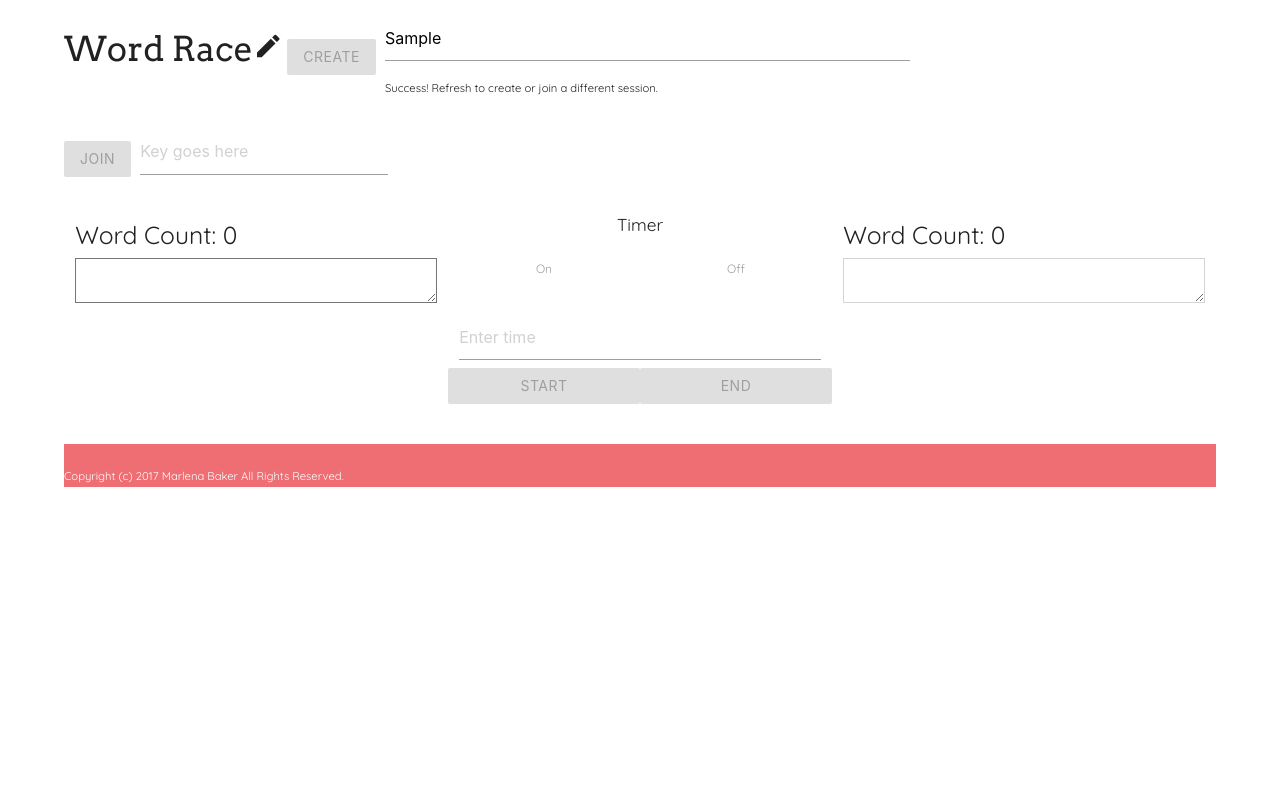
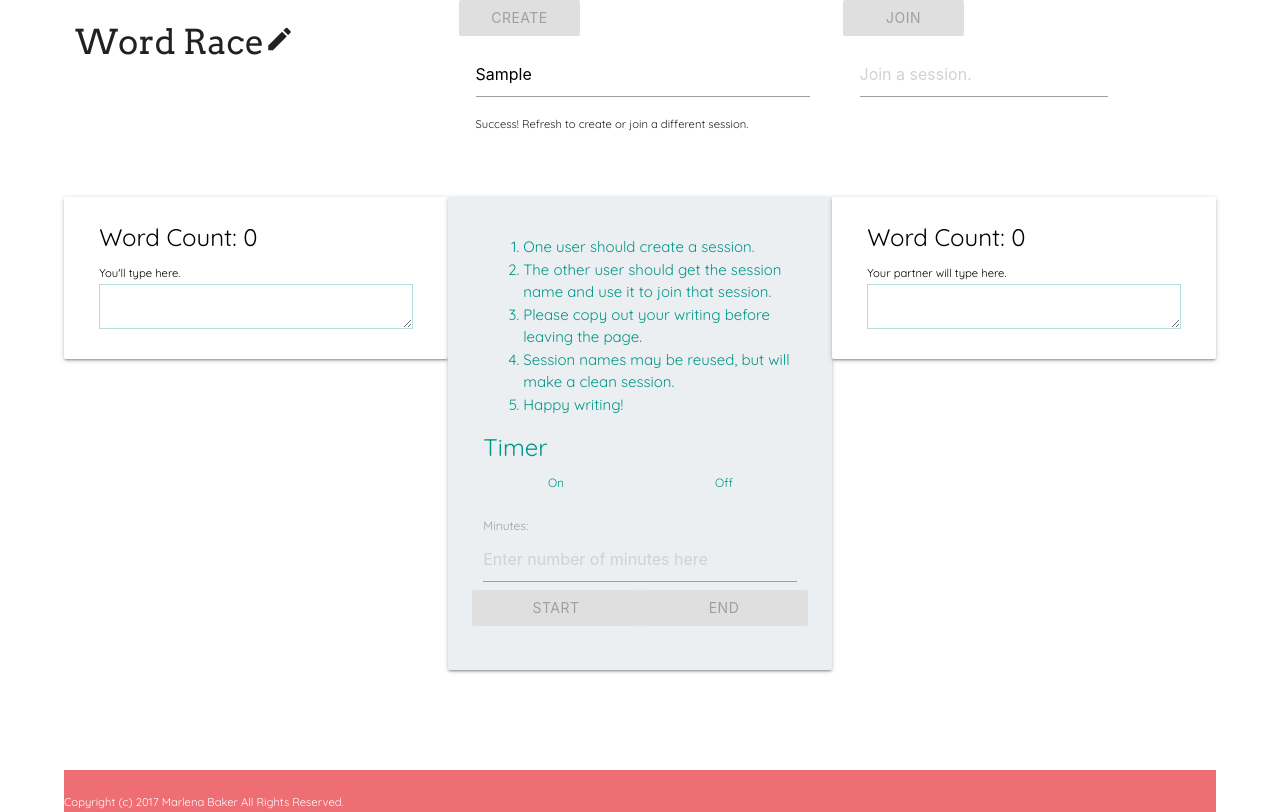
Before and after one commit to baker-marlena/Word-Battle, a plain HTML site: page index.html in a window 1280 px wide. Both pictures are taken after typing "Sample" into the empty fields and a click on the button "CREATE". Drawn offline with nearby package versions, Linux system fonts and the light colour scheme; no server answers.

Commit message:
timer valid input check working, restlyed, timer on/off halfway

```diff
--- a/index.html
+++ b/index.html
@@ -2,6 +2,7 @@
 <html>
   <head>
     <meta charset="utf-8">
+    <meta name="viewport" content="width=device-width, initial-scale=1.0">
     <link rel="stylesheet" href="https://cdnjs.cloudflare.com/ajax/libs/materialize/0.98.2/css/materialize.min.css">
     <link href="https://fonts.googleapis.com/css?family=Arvo" rel="stylesheet">
     <link href="https://fonts.googleapis.com/css?family=Quicksand" rel="stylesheet">
@@ -9,99 +10,91 @@
     <link rel="stylesheet" href="styles/main.css">
     <title>Word Race</title>
   </head>
-  <body class="container">
-    <!-- Header bar with Session Gen and timer -->
-    <div class"row header-div">
-      <div class="header-div col s12 m4 l4">
-        <h4>Word Race<i class="material-icons small">mode_edit</i></h4>
-      </div>
-      <div class="header-div col s12 m4 l4">
-        <button ID="sessionKeyGenBut" class="col s3 waves-effect waves-light btn">Create</button>
-        <div class="input-field inline col 9">
-          <input type="text" ID="sessionKeyGen" value="" placeholder="Name your game">
-          <small id="sessionGenSuccessMessage">
-
-          </small>
+  <body class = "container">
+    <header class = "row">
+      <h4 class = "col s12 m4 l4">Word Race<i class="material-icons small">mode_edit</i></h4>
+      <div class="row col s12 m4 l4">
+        <button ID="sessionKeyGenBut" class="col s4 waves-effect waves-light btn">Create</button>
+        <div class="input-field inline col 8">
+          <input type="text" ID="sessionKeyGen" value="" placeholder="Create a new session." />
+          <small id="sessionGenSuccessMessage"></small>
         </div>
       </div>
-      <div class="header-div col s12 m4 l4">
-        <button ID="sessionKeyAcceptBut" class="col s3 waves-effect waves-light btn">Join</button>
-        <div class="input-field inline col 9">
-          <input type="text" ID="sessionKeyAccept" value="" placeholder="Key goes here">
-          <small id="sessionJoinSuccessMessage">
-
-          </small>
+      <div class="row col s12 m4 l4">
+        <button ID="sessionKeyAcceptBut" class="col s4 waves-effect waves-light btn">Join</button>
+        <div class="input-field inline col 8">
+          <input type="text" ID="sessionKeyAccept" value="" placeholder="Join a session.">
+          <small id="sessionJoinSuccessMessage"></small>
         </div>
       </div>
+    </header>
+    <main class = "row">
+      <div class="col s12 m4 l4 card light-grey darken-1">
+        <div class="card-content black-text">
+          <span id="user_1_words" class="card-title">Word Count: 0</span>
+          <small id="user_1_text_prompt"></small>
+          <!-- <div class="writing-space">
+            <p id="user_1_text" contenteditable="true"></p>
+          </div> -->
+          <textarea id="user_1_text" class="userInputBox" rows="1000" cols="10"></textarea>
         </div>
-    <!-- <nav>
-      <header class="nav-wrapper row">
-        <h1 href="#" class="brand-logo col s12 m3 l3">Word Race</h1>
-        <ul id="nav-mobile" class="right col m9 l9" class"row">
-          <li class"col s12 m6 l6">
-            <button ID="sessionKeyGen" class="col s3 waves-effect waves-light btn">Create</button>
-            <div class="input-field inline col 9">
-              <input type="text" ID="sessionKeyGen" value="" placeholder="Name your game">
       </div>
-          </li>
-          <li class"col s12 m6 l6">
-            <button ID="sessionKeyAccept" class="col s3 waves-effect waves-light btn">Join</button>
-            <div class="input-field inline col 9">
-              <input type="text" ID="sessionKeyAccept" value="" placeholder="Key goes here">
-            </div>
-          </li>
-      </ul>
-      </header>
-    </nav> -->
-    <main class="row">
-      <section class="col s12 m4 l4">
-        <!-- User's writing -->
-        <div class "">
-          <h5 id="user_1_words">Word Count: 0</h5>
-        </div>
-        <textarea id="user_1_text" rows="100" cols="10"></textarea>
-      </section>
-      <section class="col s12 m4 l4">
-        <h6 class="center-align">Timer</h6>
-        <form class = "center-align row" action="#">
+      <section class="card blue-grey lighten-5 col s12 m4 l4">
+        <div class="card-content teal-text darken3">
+          <ol>
+            <li>One user should create a session.</li>
+            <li>The other user should get the session name and use it to join that session.</li>
+            <li>Please copy out your writing before leaving the page.</li>
+            <li>Session names may be reused, but will make a clean session.</li>
+            <li>Happy writing!</li>
+          </ol>
+          <span class="card-title">Timer</span>
+          <form id="timerStatusSet" class = "center-align row" action="#">
             <p class = "col s6">
-            <input checked name="group1" type="radio" id="timerOn" />
-            <label for="timerOn">On</label>
+              <input checked name="group1" type="radio" data-status="true" id="timerOn" />
+              <label class="teal-text darken3" for="timerOn">On</label>
             </p>
             <p class = "col s6">
-            <input name="group1" type="radio" id="timerOff" />
-            <label for="timerOff">Off</label>
+              <input name="group1" type="radio" data-status="false"  id="timerOff" />
+              <label class="teal-text darken3" for="timerOff">Off</label>
             </p>
           </form>
-            <input id="timer" type="text" class="validate" value="" placeholder="Enter time">
-        </div>
+          <div id="timerMain">
+              <label for="timer">Minutes:</label>
+              <!-- <div class="input-field inline"> -->
+                <input id="timer" type="text" class="validate" value="" placeholder="Enter number of minutes here">
+              <!-- </div> -->
             <div class="row">
               <button class="col s6 waves-effect waves-light btn" name="start" id="start" disabled>Start</button>
               <button class="col s6 waves-effect waves-light btn" name="clearTimer" id="clearTimer" disabled>End</button>
             </div>
+            </div>
+          </div>
       </section>
-      <section class="col s12 m4 l4">
-        <!-- Partner's writing -->
-        <div class "">
-          <h5 id="user_2_words">Word Count: 0</h5>
+      <div class="col s12 m4 l4 card light-grey darken-1 writing-card">
+        <div class="card-content black-text">
+          <span id="user_2_words" class="card-title">Word Count: 0</span>
+          <small id="user_2_text_prompt"></small>
+          <!-- <div class="writing-space">
+            <p id="user_2_text" contenteditable="true"></p>
+          </div> -->
+          <textarea id="user_2_text" class="userInputBox" rows="1000" cols="10"></textarea>
         </div>
-        <textarea id="user_2_text" name="name" rows="100" cols="10"></textarea>
-      </section>
+      </div>
     </main>
-    <footer class="page-footer">
-      <small class"center-align">
-        Copyright (c) 2017 Marlena Baker All Rights Reserved.
-      </small>
+    <footer class="page-footer white-text">
+      <div class="container">
+        <small>Copyright (c) 2017 Marlena Baker All Rights Reserved.</small>
+      </div>
     </footer>
-    <!-- JS Links -->
     <div>
       <script src="https://cdnjs.cloudflare.com/ajax/libs/jquery/3.2.1/jquery.min.js" charset="utf-8"></script>
       <script src="https://cdnjs.cloudflare.com/ajax/libs/materialize/0.98.2/js/materialize.min.js"></script>
       <script src="https://www.gstatic.com/firebasejs/3.9.0/firebase-app.js"></script>
       <script src="https://www.gstatic.com/firebasejs/3.9.0/firebase-database.js"></script>
       <script src="scripts/realTime.js" charset="utf-8"></script>
-      <!-- <script src="scripts/timer.js" charset="utf-8"></script>
-      <script src="scripts/main.js" charset="utf-8"></script> -->
+      <!-- <script src="scripts/timer.js" charset="utf-8"></script> -->
+      <!-- <script src="scripts/main.js" charset="utf-8"></script> -->
     </div>
   </body>
 </html>
--- a/scripts/realTime.js
+++ b/scripts/realTime.js
@@ -21,6 +21,8 @@ $("#sessionKeyGenBut").click(function (){
   userName = "user_1";
   createNewSession(sessionRef);
   startSession(userName);
+  $("#user_1_text_prompt").text("You'll type here.");
+  $("#user_2_text_prompt").text("Your partner will type here.");
   $("#sessionGenSuccessMessage").text("Success! Refresh to create or join a different session.");
 });
 
@@ -63,6 +65,8 @@ $("#sessionKeyAcceptBut").click(function(){
   currentSession = database.ref(keyInput);
   userName = "user_2";
   startSession(userName);
+  $("#user_2_text_prompt").text("You'll type here.");
+  $("#user_1_text_prompt").text("Your partner will type here.");
   $("#sessionJoinSuccessMessage").text("Success! Refresh to create or join a different session.");
 })
 
@@ -72,16 +76,42 @@ function startSession (name){
   listenForTyping(name);
   listenForOther(name);
   listenToStart();
+  checkTimerStatus();
   currentSession.update({startStatus:false});
 
 }
 
+// ----- check if timer is active and save to db-- not working
+$("#timerOn").click(function(){
+  currentSession.update({timer:true})
+})
+
+$("#timerOff").click(function(){
+  currentSession.update({timer:false})
+})
+
+// ----- listen for changes to timer status in db and hide timer on page
+function checkTimerStatus (){
+  currentSession.child("timer").on("value", function(snapshot){
+    let currentStatus = snapshot.val();
+    if (currentStatus == false){
+      $("#timerMain").css("display","none");
+      $("#timerOff").prop("selected",true);
+      }
+    if (currentStatus == true) {
+      $("#timerMain").css("display","initial");
+      $("#timerOn").prop("selected",false);
+      }
+    })
+  }
+
 // ----- Listen for start button -- working
 $("#start").click(function(){
-  let timerInput = $("#timer").val();
+  let timerInput = Number($("#timer").val());
   // ----- Check that timer input is valid
-  if (timerInput < 0 || typeof timerInput !== "number" || (timerInput % 1 !== 0)){
-    alert ("Please enter a positive integer for the timer.");
+  console.log(timerInput);
+  if (timerInput < 0 || (timerInput % 1) !== 0){
+    alert ("Please enter a positive, whole number of minutes.");
   }
   else {
     currentSession.update({startStatus:true,timeSet:timerInput});
@@ -98,7 +128,8 @@ $("#clearTimer").click(function(){
 // ----- capture typing -- working
 function listenForTyping (name){
   console.log("Listing to you!")
-$(`#${userName}_text`).keyup(function() {
+$(`#${name}_text`).keypress(function() {
+  console.log("keyup val:"+this.value)
   let update = {
     [userName]: {
       textInput: this.value,
@@ -116,7 +147,7 @@ function listenForOther (name){
   currentSession.child(otherUser).on("value", function(snapshot){
     const data = snapshot.val();
     console.log (data.textInput);
-    $(`#${otherUser}_text`).val(data.textInput);
+    $(`#${otherUser}_text`).text(data.textInput);
     $(`#${otherUser}_words`).text("Word Count: " + data.wordCount);
   })
 }
@@ -136,7 +167,7 @@ function setDisabledContent (name){
   if (name == "user_2") {
     otherUser = "user_1";
   }
-  $(`#${otherUser}_text`).prop('disabled', true);
+  $(`#${otherUser}_text`).prop('contenteditable', false);
   $("#sessionKeyGenBut").prop('disabled', true);
   $("#sessionKeyAcceptBut").prop('disabled', true);
   };
--- a/styles/main.css
+++ b/styles/main.css
@@ -4,13 +4,32 @@
 
 body {
   font-family: 'Quicksand', sans-serif;
+  height:100vh !important;
+  margin: 0px;
 }
 .container{
-    width: 90% !important;
+    width: 90vw !important;
 }
 
-.app-tools{
-  padding: 10px;
+main {
+  height: 70%;
+  overflow:none;
+}
+
+.writing-card{
+  min-height: 100%;
+  overflow:none;
+  overflow-x: none;
+}
+
+.userInputBox {
+  border: 1px solid #b2dfdb;
+	padding: 5px;
+  font-family: 'Quicksand', sans-serif;
+}
+
+.userInputBox :focus {
+  border: 3px solid #26a69a;
 }
 
 h4 {
```
Also changed, not shown: scripts/timer.js (+1 -9 lines), temp.html (deleted, +0 -76 lines). Lines whose indentation alone changed are shown as unchanged.
